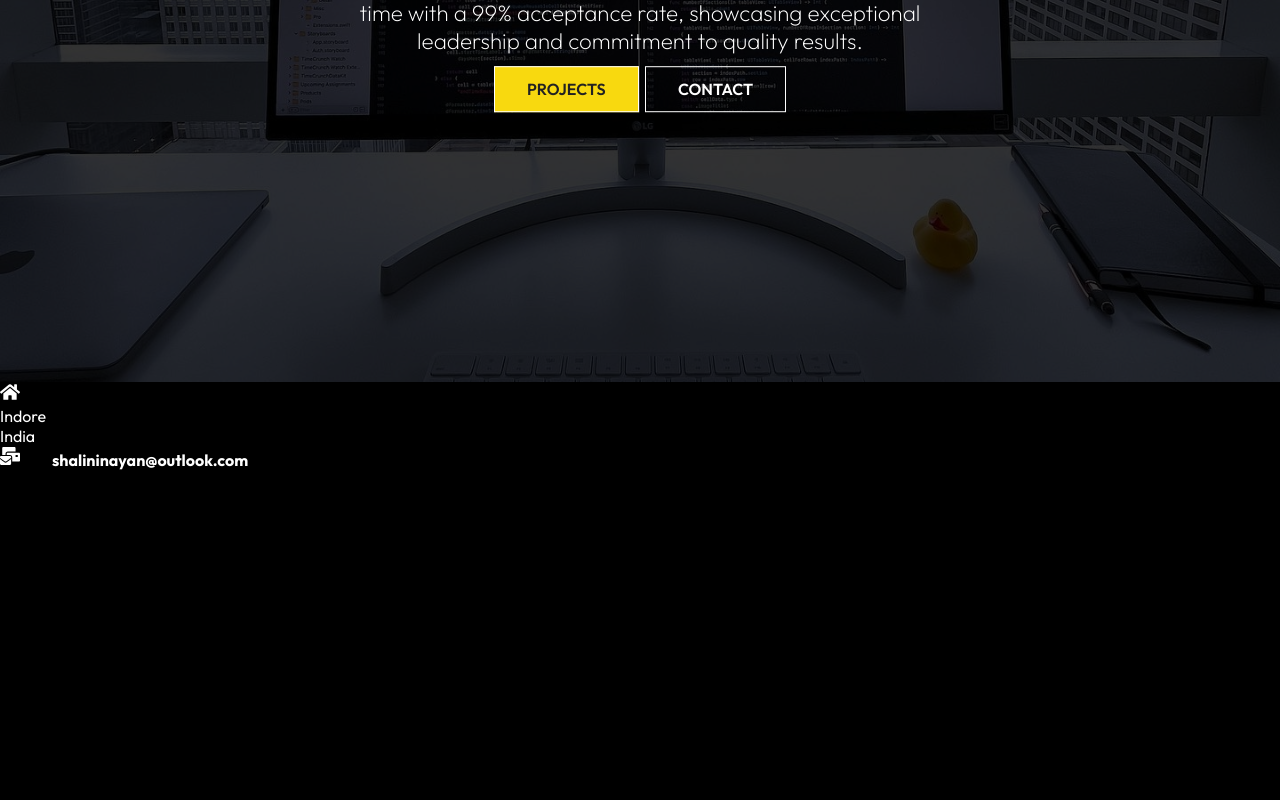
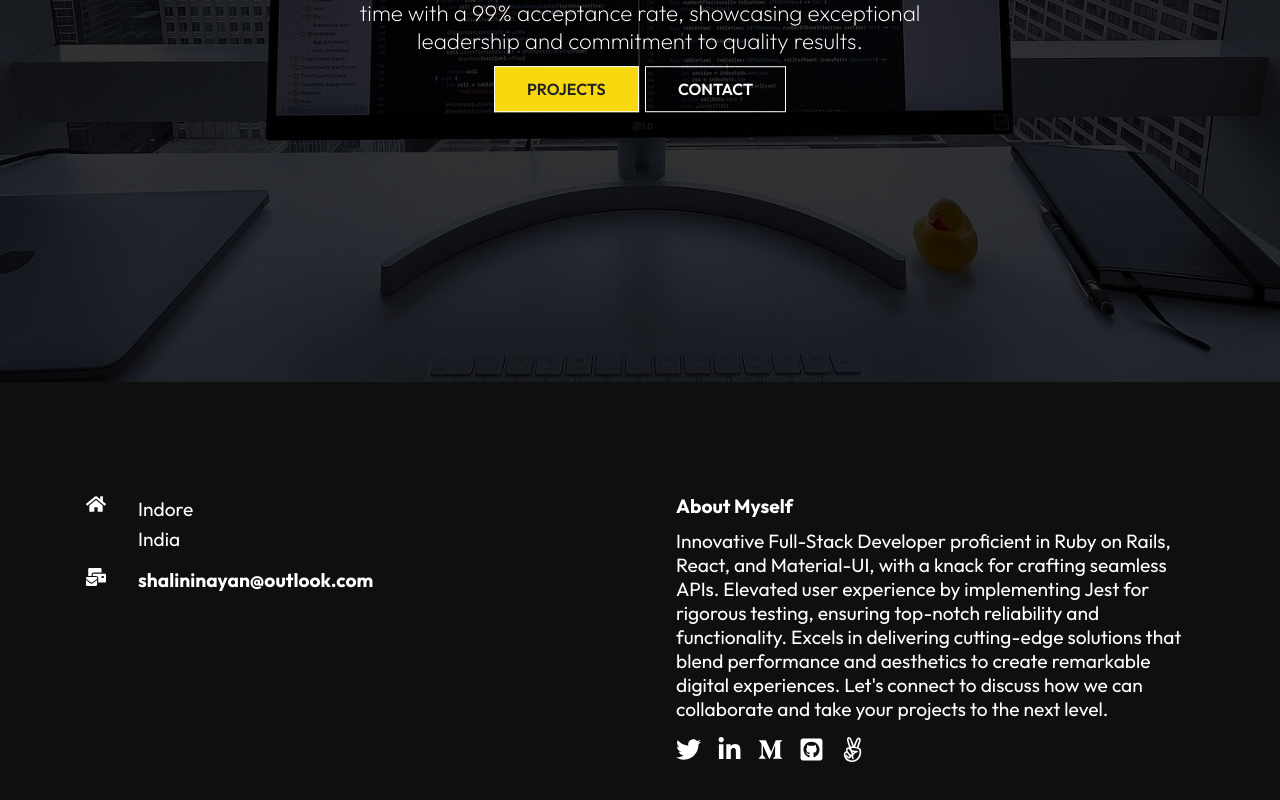
Before and after one commit to ShaliniNayan/react-portfolio, a React (Create React App) app: page / in a window 1280 px wide. Shown: the part 418-1218 px from the top of the page. Before the commit the page ends 888 px from the top, so only its background shows below. Built offline with nearby package versions, Linux system fonts and the light colour scheme.

Commit message:
Completed footer part

```diff
--- a/src/components/Footer.js
+++ b/src/components/Footer.js
@@ -1,7 +1,15 @@
 import './FooterStyles.css';
 
 import React from 'react';
-import { FaHome, FaMailBulk } from 'react-icons/fa';
+import {
+  FaAngellist,
+  FaGithubSquare,
+  FaHome,
+  FaLinkedinIn,
+  FaMailBulk,
+  FaMediumM,
+  FaTwitter,
+} from 'react-icons/fa';
 
 const Footer = () => {
   return (
@@ -25,7 +33,40 @@ const Footer = () => {
             </h4>
           </div>
         </div>
-        <div className='right'></div>
+        <div className='right'>
+          <h4>About Myself</h4>
+          <p>
+            Innovative Full-Stack Developer proficient in Ruby on Rails, React,
+            and Material-UI, with a knack for crafting seamless APIs. Elevated
+            user experience by implementing Jest for rigorous testing, ensuring
+            top-notch reliability and functionality. Excels in delivering
+            cutting-edge solutions that blend performance and aesthetics to
+            create remarkable digital experiences. Let's connect to discuss how
+            we can collaborate and take your projects to the next level.
+          </p>
+          <div className='social'>
+            <FaTwitter
+              size={25}
+              style={{ color: '#fff', marginRight: '1rem' }}
+            />
+            <FaLinkedinIn
+              size={25}
+              style={{ color: '#fff', marginRight: '1rem' }}
+            />
+            <FaMediumM
+              size={25}
+              style={{ color: '#fff', marginRight: '1rem' }}
+            />
+            <FaGithubSquare
+              size={25}
+              style={{ color: '#fff', marginRight: '1rem' }}
+            />
+            <FaAngellist
+              size={25}
+              style={{ color: '#fff', marginRight: '1rem' }}
+            />
+          </div>
+        </div>
       </div>
     </div>
   );
--- a/src/components/FooterStyles.css
+++ b/src/components/FooterStyles.css
@@ -0,0 +1,57 @@
+.footer {
+  width: 100%;
+  padding: 6rem 0;
+  background-color: rgba(19, 19, 19, 0.8);
+}
+
+.footer-container {
+  max-width: 1140px;
+  margin: auto;
+  display: grid;
+  grid-template-columns: repeat(2, 1fr);
+  grid-gap: 40px;
+}
+
+.left {
+  height: 100%;
+  max-width: 100%;
+  display: flex;
+  flex-direction: column;
+  padding: 1rem;
+}
+
+.location {
+  display: flex;
+  margin-bottom: 0.8rem;
+}
+
+.location p {
+  line-height: 30px;
+}
+
+.right {
+  height: 100%;
+  max-width: 100%;
+  display: flex;
+  flex-direction: column;
+  padding: 1rem;
+}
+
+.social {
+  margin-top: 1rem;
+}
+
+h4 {
+  font-size: 1.2rem;
+  padding-bottom: 0.7rem;
+}
+
+p {
+  font-size: 1.2rem;
+}
+
+@media screen and (max-width: 640px) {
+  .footer-container {
+    grid-template-columns: 1fr;
+  }
+}
```
